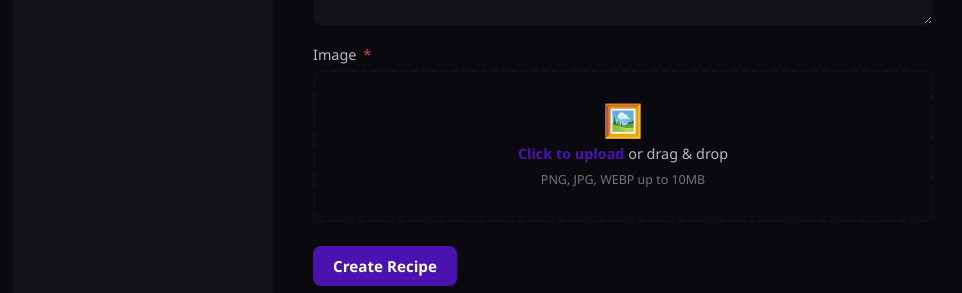
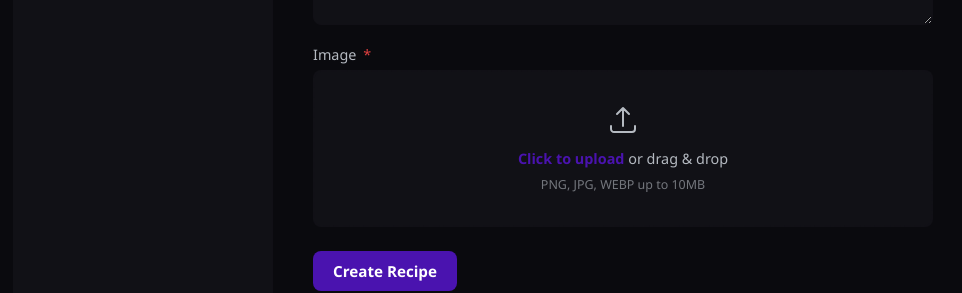
Before and after one commit to cppdacl/pinoy-recipe-finder, a React (Vite) app: page /manage in a window 1280 px wide. Shown: the part 572-865 px from the top of the page, without its empty margins (27-989 px from the left). Built offline with nearby package versions, Linux system fonts and the light colour scheme; no server answers.

Commit message:
Fix ugly upload image icon
Signed-off-by: cppdecl <axljohnmendoza@gmail.com>

```diff
--- a/src/index.css
+++ b/src/index.css
@@ -420,10 +420,10 @@ header {
   justify-content: center;
   gap: 8px;
   cursor: pointer;
-  transition: border-color 0.2s, background 0.2s;
+  transition: border-color 0.2s, background 0.2s, scale 0.2s;
   position: relative;
   min-height: 120px;
-  background: var(--bg-primary);
+  background: var(--bg-card);
 }
 
 .image-upload-area:hover {
@@ -447,14 +447,14 @@ header {
 }
 
 .upload-icon {
-  font-size: 2rem;
-  line-height: 1;
-  transition: transform 0.2s;
+  color: var(--text-secondary);
+  transition: transform 0.2s, color 0.2s;
 }
 
 .image-upload-area:hover .upload-icon,
 .image-upload-area.dragging .upload-icon {
   transform: translateY(-4px);
+  color: var(--purple);
 }
 
 .upload-label {
--- a/src/pages/Manage.tsx
+++ b/src/pages/Manage.tsx
@@ -258,7 +258,23 @@ export default function Manage() {
                                     accept="image/*"
                                     onChange={onImageChange}
                                 />
-                                <div className="upload-icon">🖼️</div>
+                                <div className="upload-icon">
+                                    <svg
+                                        xmlns="http://www.w3.org/2000/svg"
+                                        width="32"
+                                        height="32"
+                                        fill="none"
+                                        viewBox="0 0 24 24"
+                                        stroke="currentColor"
+                                        strokeWidth={1.5}
+                                    >
+                                        <path
+                                            strokeLinecap="round"
+                                            strokeLinejoin="round"
+                                            d="M3 16.5v2.25A2.25 2.25 0 0 0 5.25 21h13.5A2.25 2.25 0 0 0 21 18.75V16.5m-13.5-9L12 3m0 0 4.5 4.5M12 3v13.5"
+                                        />
+                                    </svg>
+                                </div>
                                 <p className="upload-label">
                                     {dragging ? "Drop it!" : <><span>Click to upload</span> or drag & drop</>}
                                 </p>
```
